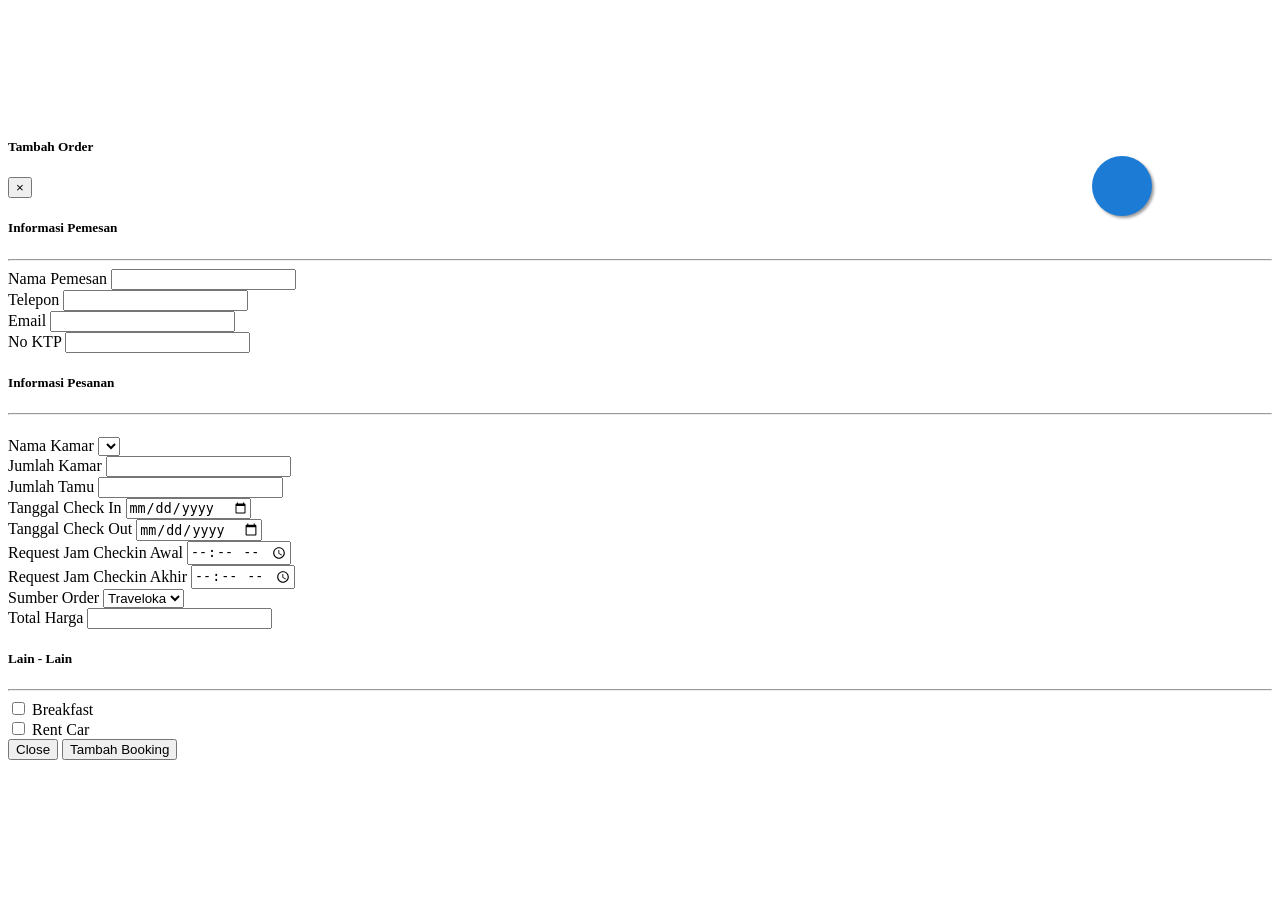
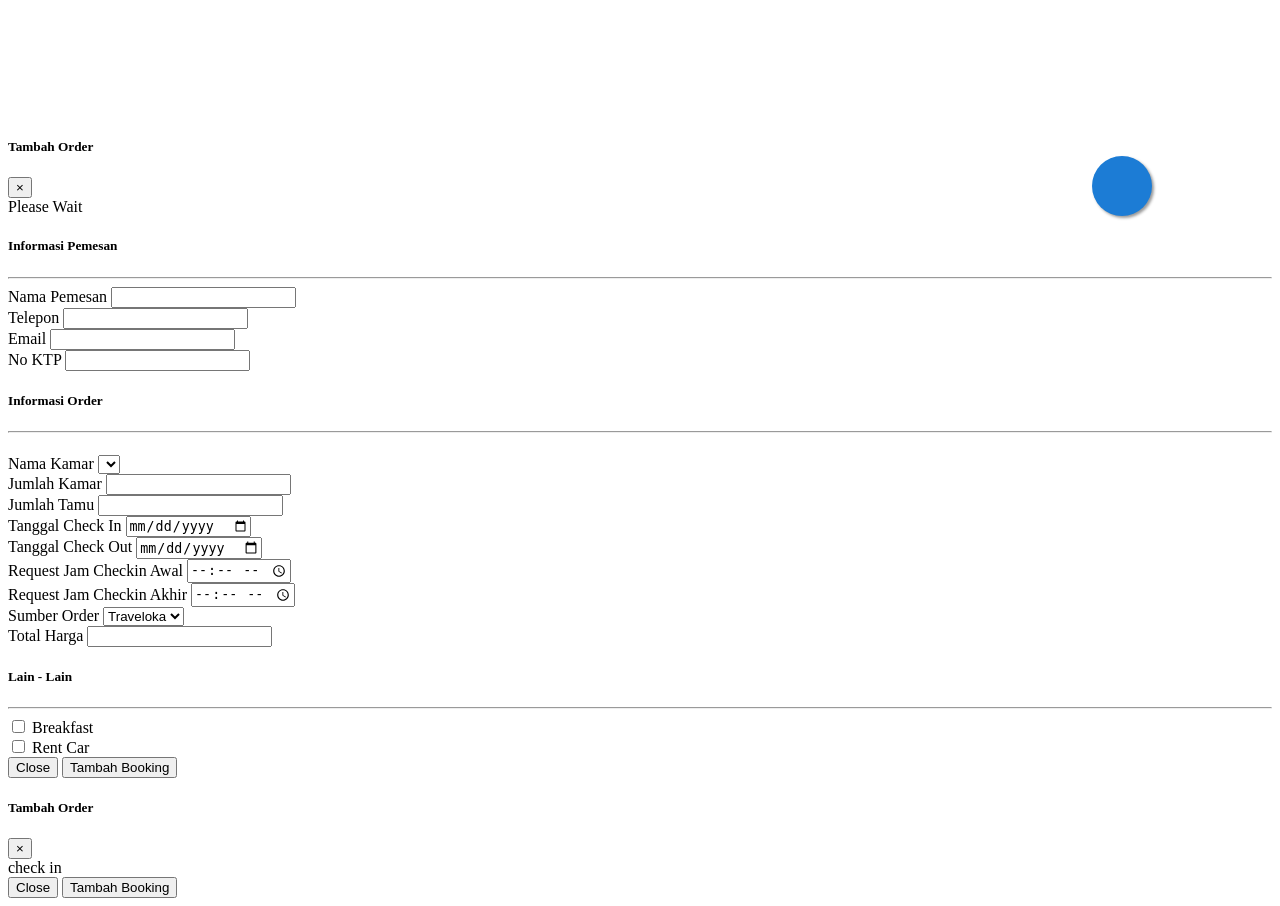
Before and after one commit to jialingkun/acehotel, a PHP site: the page made by application/views/admin/booking.php in a window 1280 px wide. Shown: the part 504-1410 px from the top of the page. Before the commit the page ends 1264 px from the top, so only its background shows below. Run offline with PHP 8.4, Linux system fonts and the light colour scheme; the template is opened without the code that fills it, so the values that code supplies are empty.

Commit message:
booking checkin

```diff
--- a/application/views/admin/booking.php
+++ b/application/views/admin/booking.php
@@ -142,7 +142,7 @@
 				</div>
 			</div>
 		</div>
-		<a class="float" data-toggle="modal" data-target="#inputTransaksi">
+		<a class="float" id="tambah_order" data-toggle="modal" data-target="#inputTransaksi">
 			<i class="fa fa-plus my-float text-white" aria-hidden="true"></i>
 		</a>
 		<div class="modal fade" id="inputTransaksi" tabindex="-1" role="dialog" aria-labelledby="inputTransaksiLabel"
@@ -157,28 +157,33 @@
 							</button>
 						</div>
 						<div class="modal-body">
-							<div class="col-12 no-padding">
-
+						<div class="col-12 no-padding" id="wait">
+						Please Wait
+						</div>
+							<div class="col-12 no-padding" id="input_data">
 								<h5 class="text-center">Informasi Pemesan</h5>
 								<hr>
 								<div class="form-group">
 									<label>Nama Pemesan</label>
-									<input type="text" name="nama_pemesan" class="form-control"
+									<input type="text" id="nama_pemesan" name="nama_pemesan" class="form-control"
 										pattern="^[A-Za-z ,.'-]+$" required>
 								</div>
 								<div class="form-group">
 									<label>Telepon</label>
-									<input type="tel" name="telepon_pemesan" class="form-control" required>
+									<input type="tel" id="telepon_pemesan" name="telepon_pemesan" class="form-control"
+										required>
 								</div>
 								<div class="form-group">
 									<label>Email</label>
-									<input type="email" name="email_pemesan" class="form-control" required>
+									<input type="email" id="email_pemesan" name="email_pemesan" class="form-control"
+										required>
 								</div>
 								<div class="form-group">
 									<label>No KTP</label>
-									<input type="text" name="no_ktp_pemesan" class="form-control" pattern="^[0-9]+$">
+									<input type="text" id="no_ktp_pemesan" name="no_ktp_pemesan" class="form-control"
+										pattern="^[0-9]+$">
 								</div>
-								<h5 class="text-center">Informasi Pesanan</h5>
+								<h5 class="text-center">Informasi Order</h5>
 								<hr>
 								<div class="form-group">
 									<h5 class="text-center" id="namaHotel"></h5>
@@ -191,31 +196,37 @@
 								</div>
 								<div class="form-group">
 									<label>Jumlah Kamar</label>
-									<input type="number" name="jumlah_room" class="form-control" required>
+									<input type="number" id="jumlah_room" name="jumlah_room" class="form-control"
+										required>
 								</div>
 								<div class="form-group">
 									<label>Jumlah Tamu</label>
-									<input type="number" name="jumlah_guest" class="form-control" required>
+									<input type="number" id="jumlah_guest" name="jumlah_guest" class="form-control"
+										required>
 								</div>
 								<div class="form-group">
 									<label>Tanggal Check In</label>
-									<input type="date" name="tanggal_check_in" class="form-control" required>
+									<input type="date" id="tanggal_check_in" name="tanggal_check_in"
+										class="form-control" required>
 								</div>
 								<div class="form-group">
 									<label>Tanggal Check Out</label>
-									<input type="date" name="tanggal_check_out" class="form-control" required>
+									<input type="date" id="tanggal_check_out" name="tanggal_check_out"
+										class="form-control">
 								</div>
 								<div class="form-group">
 									<label>Request Jam Checkin Awal</label>
-									<input type="time" name="request_jam_check_in_awal" class="form-control" required>
+									<input type="time" id="request_jam_check_in_awal" name="request_jam_check_in_awal"
+										class="form-control">
 								</div>
 								<div class="form-group">
 									<label>Request Jam Checkin Akhir</label>
-									<input type="time" name="request_jam_check_in_akhir" class="form-control">
+									<input type="time" id="request_jam_check_in_akhir" name="request_jam_check_in_akhir"
+										class="form-control">
 								</div>
 								<div class="form-group">
 									<label>Sumber Order</label>
-									<select class="form-control" name="sumber_order" required>
+									<select class="form-control" id="sumber_order" name="sumber_order" required>
 										<option value="traveloka">Traveloka</option>
 										<option value="oyo">OYO</option>
 										<option value="bookingcom">Booking</option>
@@ -225,7 +236,8 @@
 								</div>
 								<div class="form-group">
 									<label>Total Harga</label>
-									<input type="number" name="total_harga" class="form-control" required>
+									<input type="number" id="total_harga" name="total_harga" class="form-control"
+										required>
 								</div>
 								<h5 class="text-center">Lain - Lain</h5>
 								<hr>
@@ -235,10 +247,37 @@
 									<label class="custom-control-label" for="request_breakfast">Breakfast</label>
 								</div>
 								<div class="custom-control custom-checkbox custom-control-inline">
-									<input type="checkbox" class="custom-control-input" id="rent_car" name="request_car"
+									<input type="checkbox" class="custom-control-input" id="rent_car" name="request_rent_car"
 										value="1">
 									<label class="custom-control-label" for="rent_car">Rent Car</label>
 								</div>
+							</div>
+						</div>
+						<div class="modal-footer">
+							<button type="button" class="btn btn-light" data-dismiss="modal">Close</button>
+							<button type="submit" id="submitButton" class="btn btn-primary btn-md float-right"><span
+									id="submit">Tambah Booking</span></button>
+						</div>
+					</form>
+				</div>
+			</div>
+		</div>
+
+		<div class="modal fade" id="checkIn" tabindex="-1" role="dialog" aria-labelledby="checkInLabel"
+			aria-hidden="true">
+			<div class="modal-dialog" role="document">
+				<div class="modal-content">
+					<form id="insert_booking" onsubmit="insertOrder(event)">
+						<div class="modal-header">
+							<h5 class="modal-title" id="inputTransaksiLabel">Tambah Order</h5>
+							<button type="button" class="close" data-dismiss="modal" aria-label="Close">
+								<span aria-hidden="true">&times;</span>
+							</button>
+						</div>
+						<div class="modal-body">
+						check in
+							<div class="col-12 no-padding" id="input_data">
+
 							</div>
 						</div>
 						<div class="modal-footer">
@@ -282,6 +321,7 @@
 	var namaHotel = getCookie('nama_hotel');
 	var idHotel = getCookie('id_hotel');
 	var active = getCookie('booking_section');
+	var idOrder = "";
 
 	if (active == "upcoming") {
 		// $("#upcoming").tab('dispose');
@@ -341,6 +381,8 @@
 			jmlRoom += parseInt(dataUpcoming[i].jumlah_room);
 
 			$(tmp).attr('id', 'toinhouse');
+			$(tmp).attr('data-toggle', 'modal');
+			$(tmp).attr('data-target', '#inputTransaksi');
 			$(tmp).data('id', dataUpcoming[i].id_order);
 			$(tmp).find('#namaUser').text(dataUpcoming[i].nama_pemesan);
 			$(tmp).find('#namaKamar').text(dataUpcoming[i].nama_kamar);
@@ -476,7 +518,89 @@
 		} else {}
 	}
 
+	function editOrder(e) {
+		if (confirm("Apakah anda yakin ?")) {
+			e.preventDefault();
+			urls = "update_order/";
+			var dataString = $("#insert_booking").serialize();
+			console.log(idOrder);
+
+			$("#submit").html("tunggu..");
+			$("#submitButton").prop("disabled", true);
+
+			$.ajax({
+				url: "<?php echo base_url() ?>index.php/" + urls + idOrder,
+				type: 'POST',
+				data: dataString,
+				success: function (response) {
+					if (response.startsWith("success", 0)) {
+						alert("Data telah masuk");
+						$('#inputTransaksi').modal('hide');
+						$('#checkIn').modal('show');
+						$("#submit").html("Check In");
+						$("#submitButton").prop("disabled", false);
+					} else {
+						alert(response);
+						$("#submit").html("Check In");
+						$("#submitButton").prop("disabled", false);
+					}
+				},
+				error: function () {
+					alert(response);
+					$("#submitButton").prop("disabled", false);
+				}
+			});
+		} else {}
+	}
+
+	$(document).on('click', '#tambah_order', function () {
+		$('#insert_booking').attr('onsubmit', 'insertorder(event)');
+		$('#submitButton').text('Tambah Order');
+		$('#inputTransaksiLabel').text('Tambah Order');
+		$(':input').val('');
+		$('#request_breakfast').prop('checked', false);
+		$('#rent_car').prop('checked', false);
+	});
+
 	$(document).on('click', '#toinhouse', function () {
+		$('#insert_booking').attr('onsubmit', 'editOrder(event)');
+		$('#submitButton').text('Check In');
+		$('#inputTransaksiLabel').text('Check In');
+		urls = "get_order_by_id/";
+		$.ajax({
+			url: "<?php echo base_url() ?>index.php/" + urls + $(this).data('id'),
+			type: 'GET',
+			dataType: 'json',
+			beforeSend: function() { $('#wait').show(); $('#input_data').hide(); },
+			success: function (response) {
+				console.log(response[0]);
+				idOrder = response[0].id_order;
+				$('#wait').hide(); $('#input_data').show();
+				$('#nama_pemesan').val(response[0].nama_pemesan);
+				$('#telepon_pemesan').val(response[0].telepon_pemesan);
+				$('#email_pemesan').val(response[0].email_pemesan);
+				$('#no_ktp_pemesan').val(response[0].no_ktp_pemesan);
+				$('#id_kamar').val(response[0].id_kamar);
+				$('#jumlah_room').val(response[0].jumlah_room);
+				$('#jumlah_guest').val(response[0].jumlah_guest);
+				$('#tanggal_check_in').val(response[0].tanggal_check_in);
+				$('#tanggal_check_out').val(response[0].tanggal_check_out);
+				$('#request_jam_check_in_awal').val(response[0].request_jam_check_in_awal);
+				$('#request_jam_check_in_akhir').val(response[0].request_jam_check_in_akhir);
+				$('#sumber_order').val(response[0].sumber_order);
+				$('#total_harga').val(response[0].total_harga);
+				if (response[0].request_breakfast === '1') {
+					$('#request_breakfast').prop('checked', true);
+				} else {
+					$('#request_breakfast').prop('checked', false);
+				}
+				if (response[0].request_rent_car === '1') {
+					$('#rent_car').prop('checked', true);
+				} else {
+					$('#rent_car').prop('checked', false);
+				}
+			}
+		});
 
 	});
 
```
